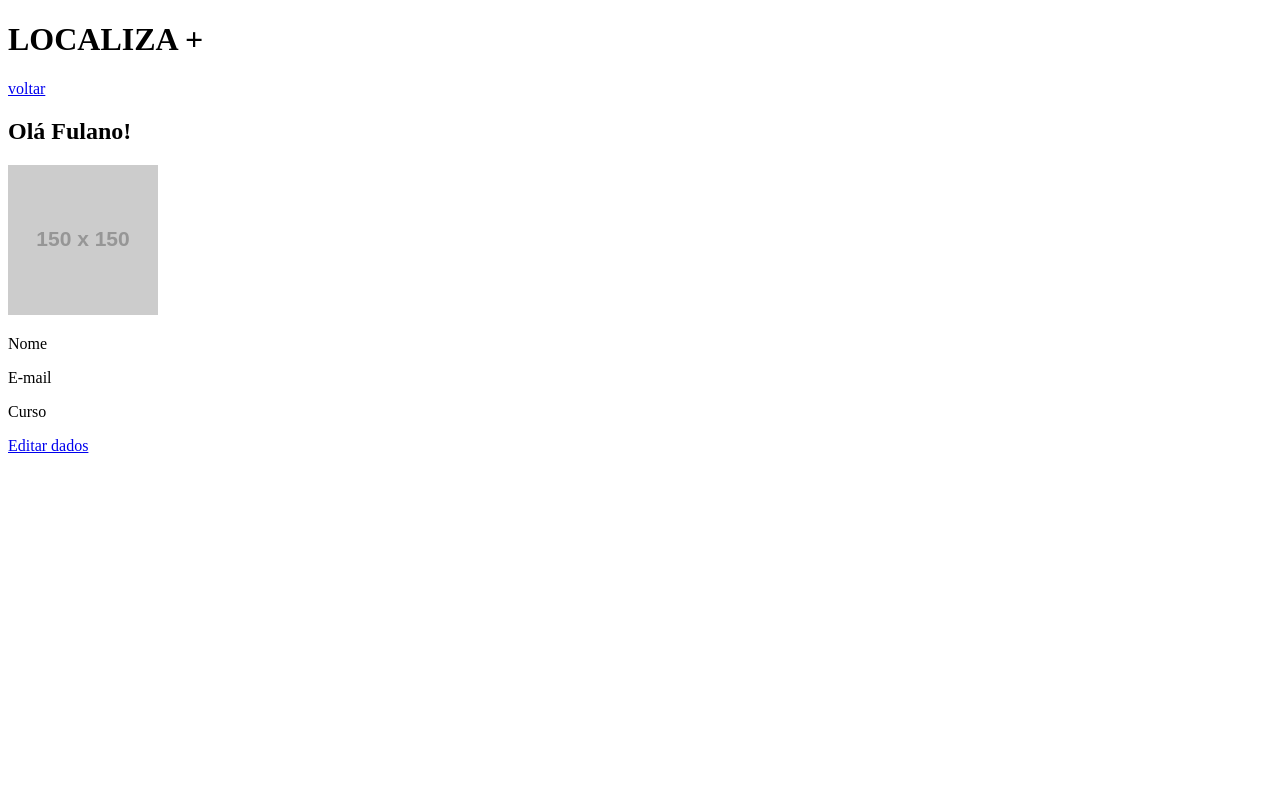
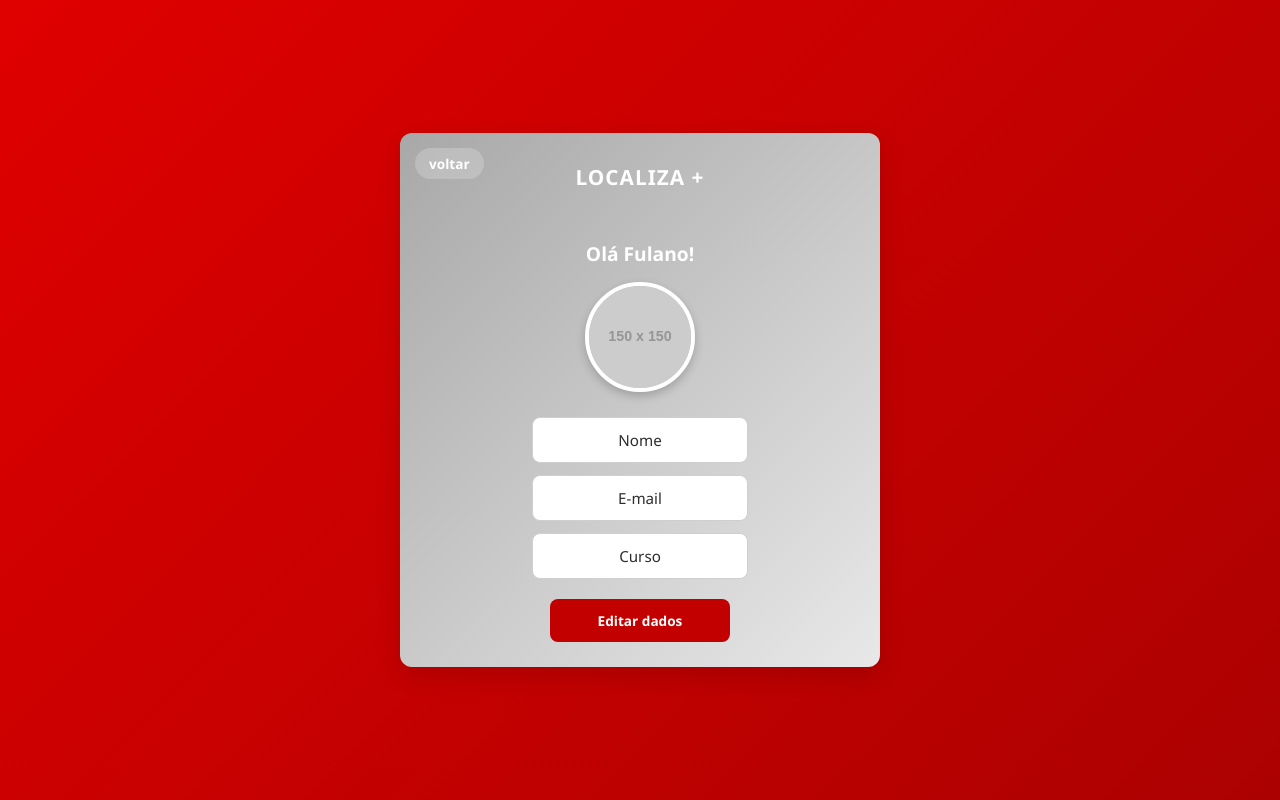
Before and after one commit to Localiza-Mais-603/localiza-mais-senai, a Flask app: page /visualizar-perfil in a window 1280 px wide. Run offline with Flask 3, Linux system fonts and the light colour scheme; grey boxes labelled with a size stand in for pictures from a placeholder-image service; some libraries are stand-ins or nearby versions.

Commit message:
feat: Adiciona CSS a página.

```diff
--- /dev/null
+++ b/static/css/visualizar-perfil.css
@@ -0,0 +1,163 @@
+@import url(variables.css);
+
+* {
+    margin: 0;
+    padding: 0;
+    box-sizing: border-box;
+    font-family: 'Segoe UI', Roboto, Helvetica, Arial, sans-serif;
+}
+
+body {
+    background: linear-gradient(135deg, var(--vermelho-escuro) 0%, var(--vermelho-profundo) 100%);
+    color: var(--preto);
+    display: flex;
+    justify-content: center;
+    align-items: center;
+    min-height: 100vh;
+    padding: 20px;
+}
+
+/* ==========================================================================
+   Container Principal (Card Centralizado)
+   ========================================================================== */
+.perfil-usuario {
+    background: linear-gradient(135deg, var(--cinza-escuro) 0%, var(--cinza-claro) 100%);
+    background-color: var(--branco);
+    width: 100%;
+    max-width: 480px;
+    border-radius: 12px;
+    box-shadow: 0 8px 24px rgba(0, 0, 0, 0.12);
+    overflow: hidden;
+    position: relative;
+    display: flex;
+    flex-direction: column;
+}
+
+/* ==========================================================================
+   Cabeçalho
+   ========================================================================== */
+.header-perfil-aluno {
+
+    color: var(--branco);
+    padding: 30px 20px 25px 20px;
+    text-align: center;
+    position: relative;
+}
+
+/* Botão Voltar (Topo Esquerdo) */
+.btn-voltar {
+    text-decoration: none;
+    position: absolute;
+    top: 15px;
+    left: 15px;
+    background: rgba(255, 255, 255, 0.2);
+    color: var(--branco);
+    border: none;
+    padding: 6px 14px;
+    border-radius: 20px;
+    font-size: 0.85rem;
+    font-weight: 600;
+    cursor: pointer;
+    transition: background 0.2s;
+}
+
+.btn-voltar:hover {
+    background: rgba(255, 255, 255, 0.35);
+}
+
+.titulo-perfil {
+    font-size: 1.3rem;
+    font-weight: 800;
+    letter-spacing: 1px;
+    margin-bottom: 4px;
+}
+
+/* ==========================================================================
+   Seção de Boas-vindas e Foto
+   ========================================================================== */
+.boas-vindas {
+    padding: 20px 20px 10px 20px;
+    text-align: center;
+}
+
+.texto-recep {
+    font-size: 1.2rem;
+    font-weight: 700;
+    color: var(--branco);
+    margin-bottom: 15px;
+}
+
+.boas-vindas img {
+    width: 110px;
+    height: 110px;
+    border-radius: 50%;
+    object-fit: cover;
+    border: 4px solid var(--branco);
+    box-shadow: 0 4px 10px rgba(0, 0, 0, 0.2);
+    display: block;
+    margin: 0 auto;
+}
+
+/* ==========================================================================
+   Dados e Campos do Perfil
+   ========================================================================== */
+.dados-perfil {
+    padding: 15px 24px 25px 24px;
+    display: flex;
+    flex-direction: column;
+    gap: 20px;
+    align-items: center; /* Centraliza os elementos filhos no eixo horizontal */
+}
+
+.card-dados {
+    display: flex;
+    flex-direction: column;
+    align-items: center;
+    gap: 12px;
+    width: 100%;
+}
+
+.campos-dados {
+    width: 50%;
+    text-align: center;
+    padding: 12px 14px;
+    background-color: var(--branco);
+    border: 1px solid var(--cinza-medio);
+    border-radius: 8px;
+    font-size: 0.95rem;
+    color: var(--preto);
+    font-weight: 500;
+}
+
+/* ==========================================================================
+   Botão de Ação (Editar Dados) - Menor e Centralizado
+   ========================================================================== */
+.btn-editar {
+    display: inline-block;
+    width: auto;
+    min-width: 180px; /* Reduzido para ficar menor */
+    padding: 12px 20px;
+    border: none;
+    border-radius: 8px;
+    font-size: 0.85rem; /* Levemente menor para combinar com o tamanho compacto */
+    font-weight: 700;
+    cursor: pointer;
+    text-align: center;
+    text-decoration: none;
+    background-color: var(--vermelho-medio);
+    color: var(--branco);
+    transition: background-color 0.2s, transform 0.1s;
+}
+
+.btn-editar:hover {
+    background-color: var(--vermelho-profundo);
+}
+
+/* ==========================================================================
+   Responsivo
+   ========================================================================== */
+@media (max-width: 400px) {
+    .dados-perfil {
+        padding: 15px 16px 20px 16px;
+    }
+}
--- a/templates/visualizar_perfil.html
+++ b/templates/visualizar_perfil.html
@@ -5,6 +5,7 @@
     <meta charset="UTF-8">
     <meta name="viewport" content="width=device-width, initial-scale=1.0">
     <title>Visualizar perfil - LOCALIZA +</title>
+    <link rel="stylesheet" href="/static/css/visualizar-perfil.css">
 </head>
 
 <body>
```
